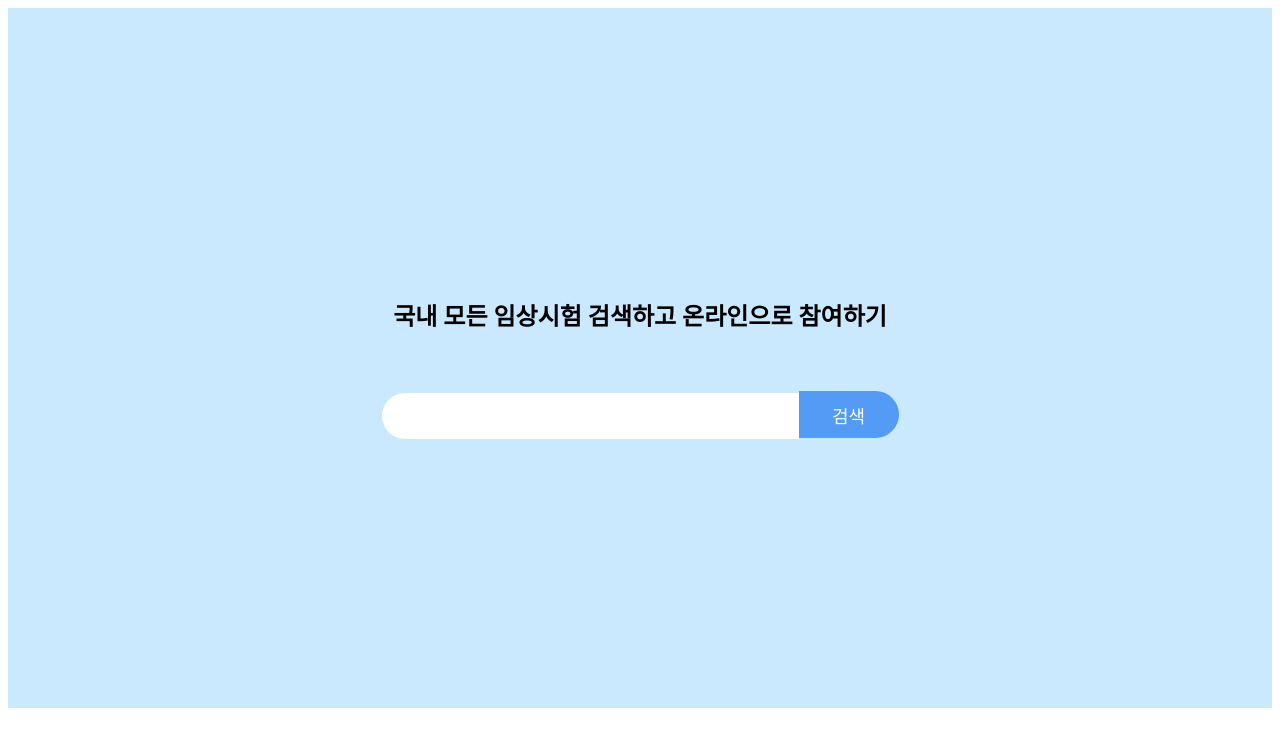
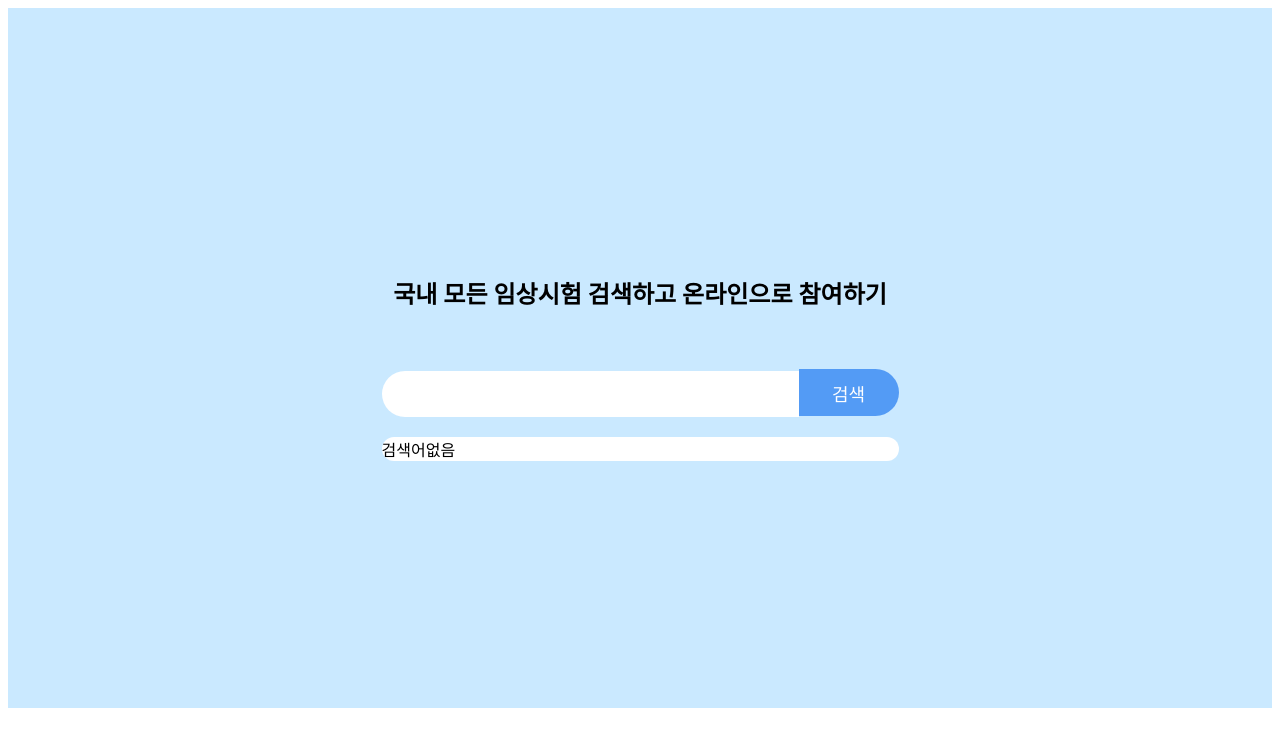
Before and after one commit to wanted-team-11/pre-onboarding-assignment-week-5-1-team-11, a React (Create React App) app: page / in a window 1280 px wide. Shown: the top 746 px of the page. Built offline with nearby package versions, Linux system fonts and the light colour scheme.

Commit message:
feat: 검색어 없을 경우 처리

```diff
--- a/src/components/SearchInput.tsx
+++ b/src/components/SearchInput.tsx
@@ -48,7 +48,7 @@ function SearchInput() {
     <StyledInputWrapper>
       <StyledInput onChange={onInputChange} onKeyDown={onInputKeyDown} />
       <StyledButton>검색</StyledButton>
-      {keywords.length > 0 && (
+      {keywords.length > 0 ? (
         <StyledResultWrapper>
           <StyledUl ref={focusRef}>
             {keywords.map((val, index) => (
@@ -66,6 +66,8 @@ function SearchInput() {
             ))}
           </StyledUl>
         </StyledResultWrapper>
+      ) : (
+        <StyledResultWrapper>검색어없음</StyledResultWrapper>
       )}
     </StyledInputWrapper>
   );
@@ -98,8 +100,10 @@ const StyledButton = styled.button`
 `;
 
 const StyledResultWrapper = styled.div`
+  margin-top: 20px;
   background-color: #fff;
   border-radius: 20px;
+  text-align: left;
 `;
 
 const StyledUl = styled.ul`
```
